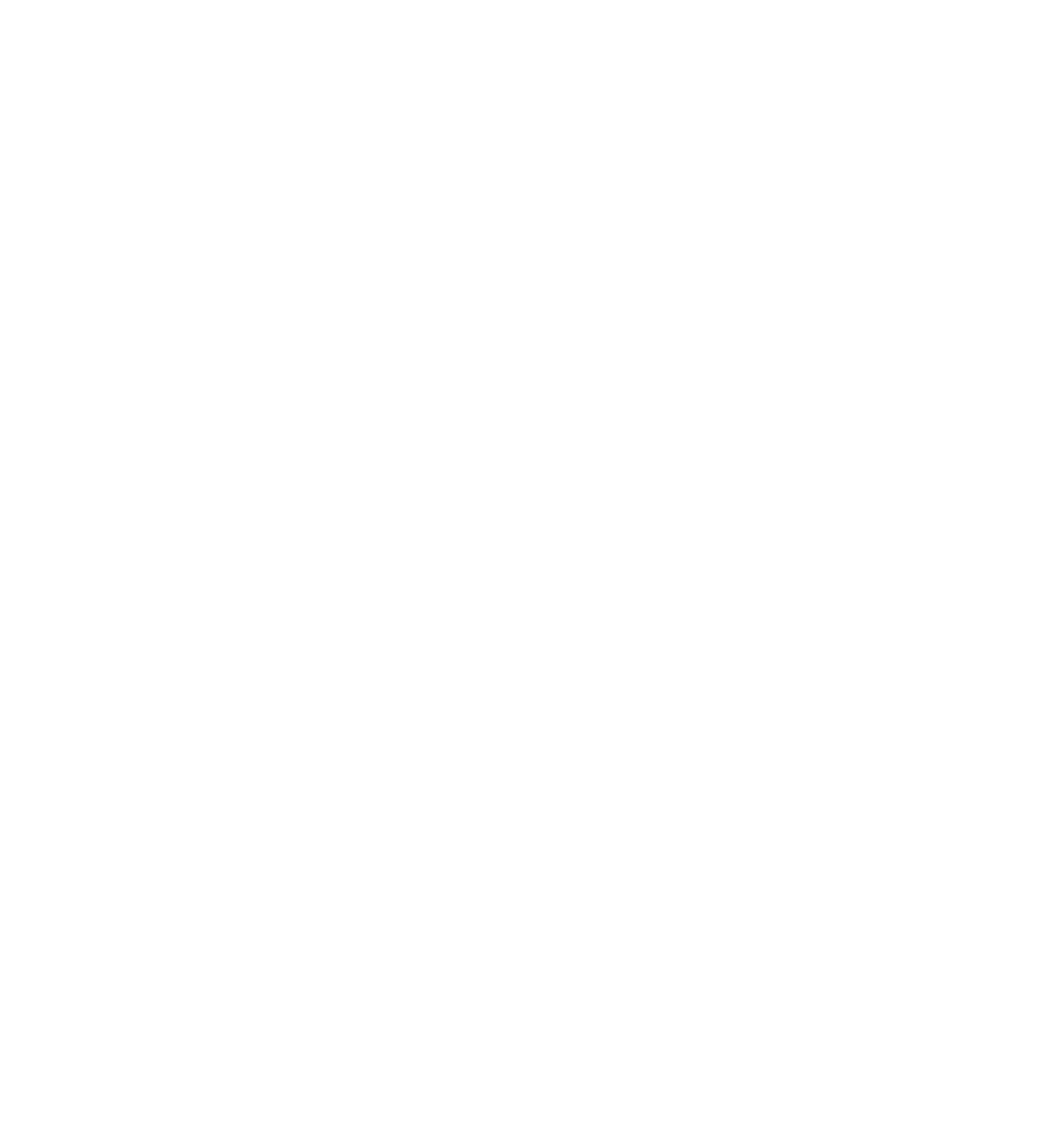
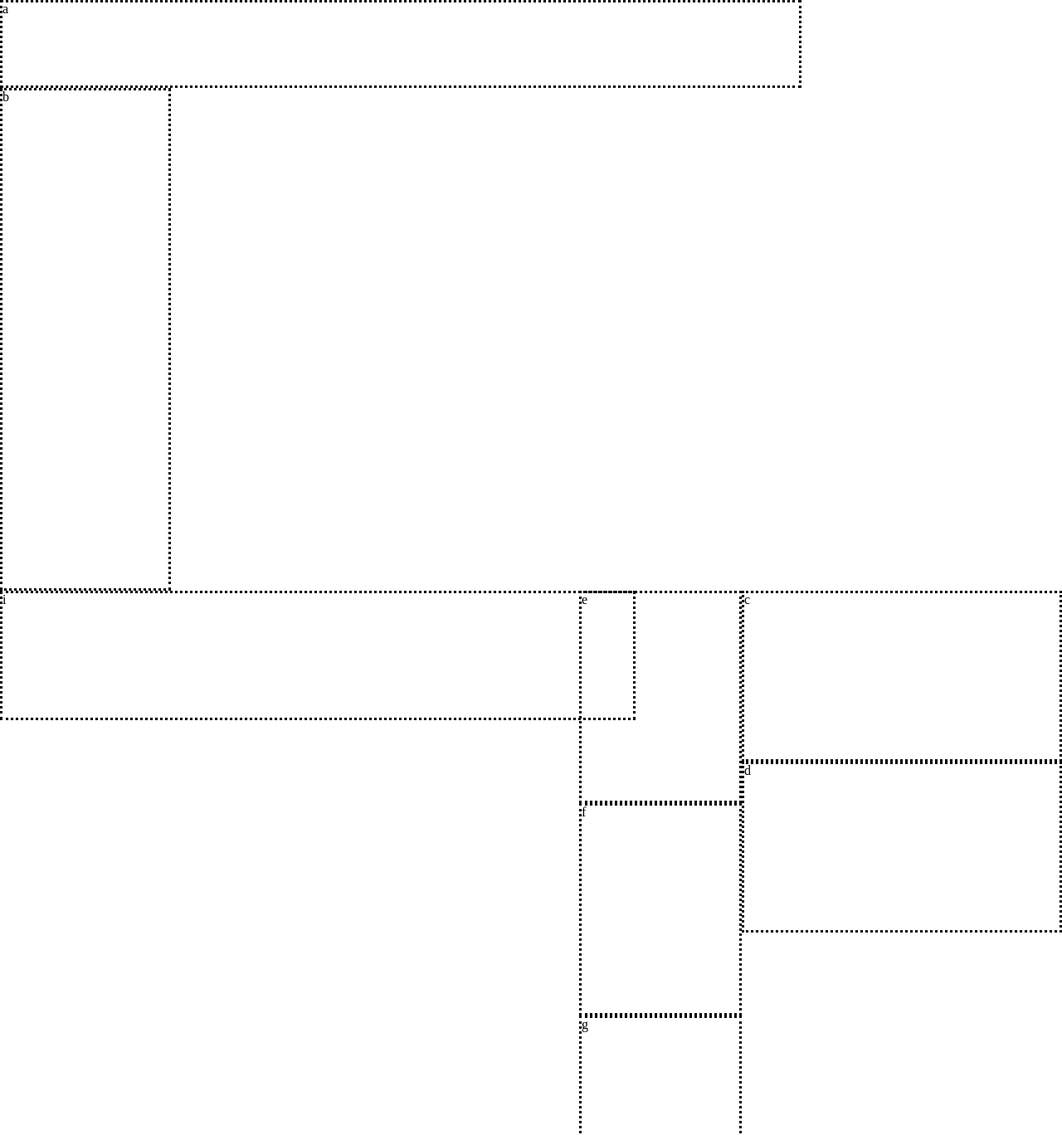
Before and after one commit to 1anderson2jacob/lab-01, a plain HTML site: page index.html in a window 1280 px wide. Shown: the top 1368 px of the page at 83% size. Before the commit the page ends 800 px from the top, so only its background shows below. Drawn offline with Linux system fonts and the light colour scheme; files that its build step writes are made by us from their sources.

Commit message:
did some layout and modules css

```diff
--- a/css/base.css
+++ b/css/base.css
@@ -0,0 +1,3 @@
+div {
+  border: dotted;
+}
--- a/css/layout.css
+++ b/css/layout.css
@@ -0,0 +1,7 @@
+channel {
+  max-width: 960px;
+}
+
+section {
+  float: right;
+}
--- a/css/modules.css
+++ b/css/modules.css
@@ -0,0 +1,36 @@
+#a {
+  width: 960px;
+  height: 100px;
+}
+#b {
+  width: 200px;
+  height: 600px;
+}
+#c {
+  width: 380px;
+  height: 200px;
+}
+#d {
+  width: 380px;
+  height: 200px;
+}
+#e {
+  width: 190px;
+  height: 250px;
+}
+#f {
+  width: 190px;
+  height: 250px;
+}
+#g {
+  width: 190px;
+  height: 250px;
+}
+#h {
+  width: 190px;
+  height: 250px;
+}
+#i {
+  width: 760px;
+  height: 150px;
+}
--- a/css/reset.css
+++ b/css/reset.css
@@ -0,0 +1,48 @@
+/* http://meyerweb.com/eric/tools/css/reset/
+   v2.0 | 20110126
+   License: none (public domain)
+*/
+
+html, body, div, span, applet, object, iframe,
+h1, h2, h3, h4, h5, h6, p, blockquote, pre,
+a, abbr, acronym, address, big, cite, code,
+del, dfn, em, img, ins, kbd, q, s, samp,
+small, strike, strong, sub, sup, tt, var,
+b, u, i, center,
+dl, dt, dd, ol, ul, li,
+fieldset, form, label, legend,
+table, caption, tbody, tfoot, thead, tr, th, td,
+article, aside, canvas, details, embed,
+figure, figcaption, footer, header, hgroup,
+menu, nav, output, ruby, section, summary,
+time, mark, audio, video {
+	margin: 0;
+	padding: 0;
+	border: 0;
+	font-size: 100%;
+	font: inherit;
+	vertical-align: baseline;
+}
+/* HTML5 display-role reset for older browsers */
+article, aside, details, figcaption, figure,
+footer, header, hgroup, menu, nav, section {
+	display: block;
+}
+body {
+	line-height: 1;
+}
+ol, ul {
+	list-style: none;
+}
+blockquote, q {
+	quotes: none;
+}
+blockquote:before, blockquote:after,
+q:before, q:after {
+	content: '';
+	content: none;
+}
+table {
+	border-collapse: collapse;
+	border-spacing: 0;
+}
--- a/index.html
+++ b/index.html
@@ -3,14 +3,33 @@
   <head>
     <meta charset="utf-8" />
     <title>Lab 01</title>
-    <link rel="stylesheet" href="styles/reset.css" />
-    <link rel="stylesheet" href="styles/base.css" />
-    <link rel="stylesheet" href="styles/layout.css" />
-    <link rel="stylesheet" href="styles/modules.css" />
+    <link rel="stylesheet" href="css/reset.css" />
+    <link rel="stylesheet" href="css/base.css" />
+    <link rel="stylesheet" href="css/layout.css" />
+    <link rel="stylesheet" href="css/modules.css" />
   </head>
   <body>
-    <header></header>
-    <main></main>
+    <header><div id=a><p>a</p></div></header>
+    <main>
+      <channel>
+
+          <aside><div id=b><p>b</p></div></aside>
+
+          <section>
+            <div id=c><p>c</p></div>
+            <div id=d><p>d</p></div>
+          </section>
+
+          <section>
+            <div id=e><p>e</p></div>
+            <div id=f><p>f</p></div>
+            <div id=g><p>g</p></div>
+            <div id=h><p>h</p></div>
+          </section>
+
+          <div id=i><p>i</p></div>
+      </channel>
+    </main>
     <footer></footer>
   </body>
 </html>
```
